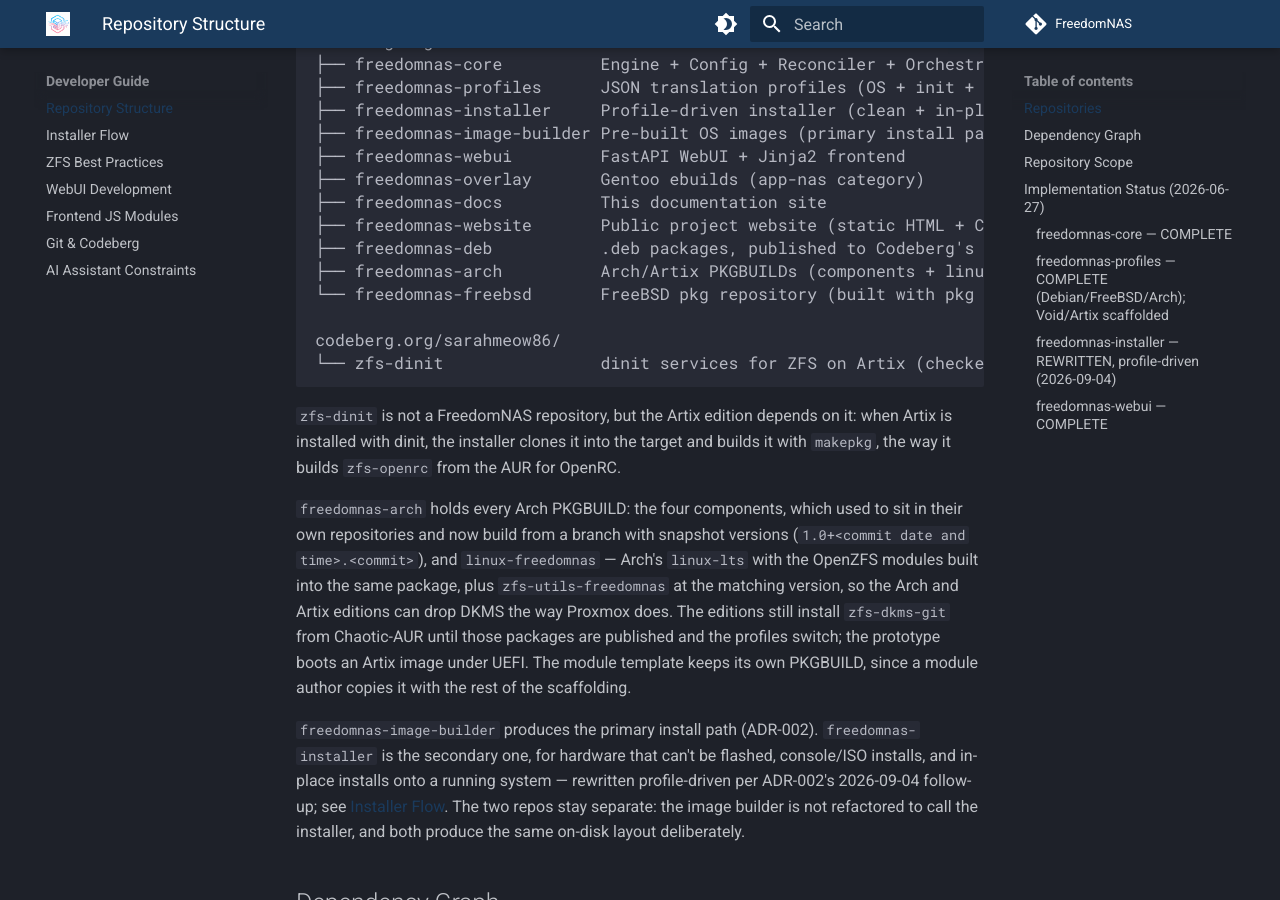
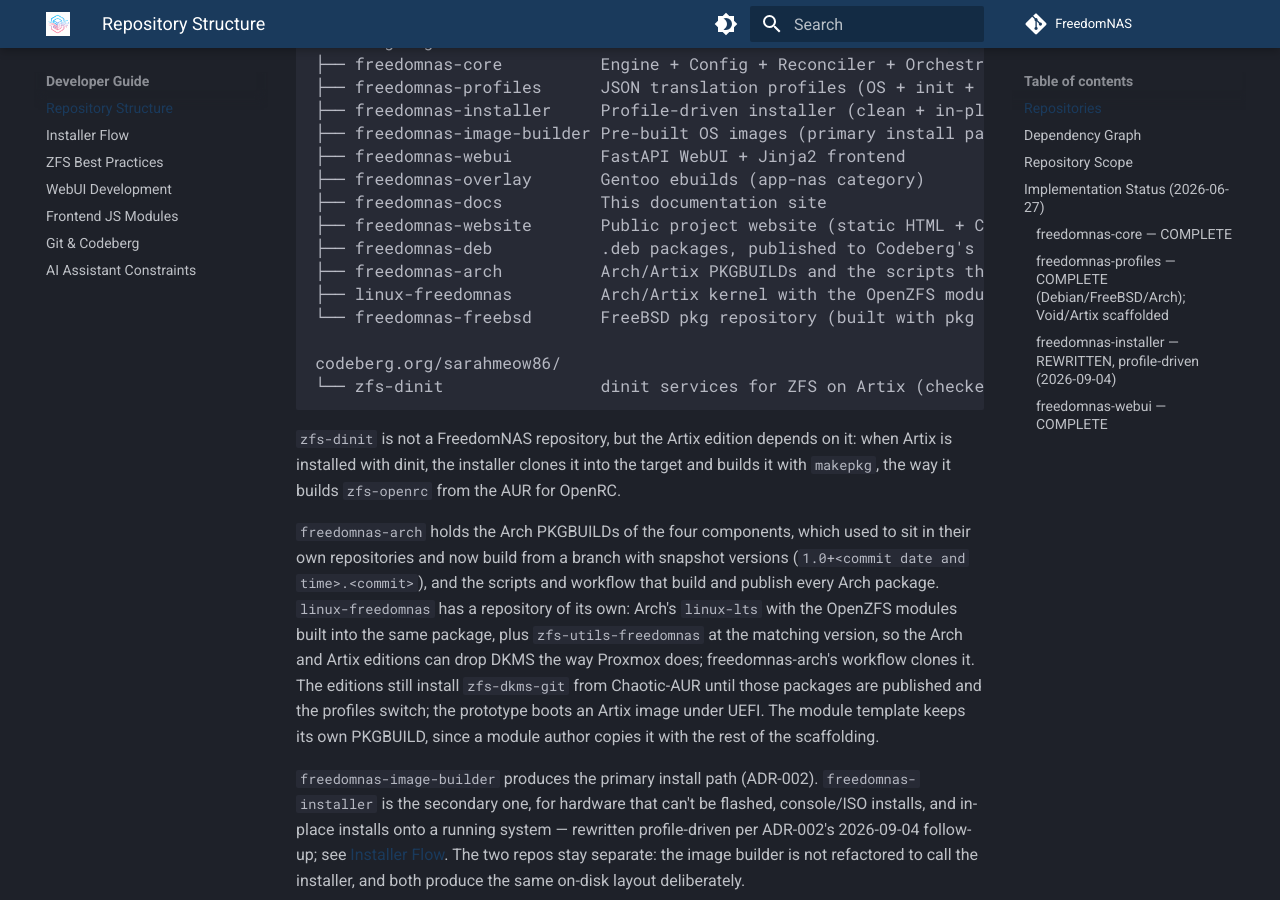
Before and after one commit to FreedomNAS/freedomnas-docs, an MkDocs documentation site: the page built from docs/developer/repositories.md, in a window 1280 px wide and 900 px high, scrolled down 261 px. Built offline with MkDocs 1.6.1 and Material for MkDocs 9.7.7, drawn with Linux system fonts in a browser that asks for light colours.

Commit message:
Document linux-freedomnas as its own repository

```diff
--- a/docs/developer/repositories.md
+++ b/docs/developer/repositories.md
@@ -13,7 +13,8 @@ codeberg.org/FreedomNAS/
 ├── freedomnas-docs          This documentation site
 ├── freedomnas-website       Public project website (static HTML + CSS)
 ├── freedomnas-deb           .deb packages, published to Codeberg's Debian registry by CI
-├── freedomnas-arch          Arch/Artix PKGBUILDs (components + linux-freedomnas), for Codeberg's Arch registry
+├── freedomnas-arch          Arch/Artix PKGBUILDs and the scripts that publish them to Codeberg's Arch registry
+├── linux-freedomnas         Arch/Artix kernel with the OpenZFS modules built in
 └── freedomnas-freebsd       FreeBSD pkg repository (built with pkg create, signed catalogue)
 
 codeberg.org/sarahmeow86/
@@ -25,12 +26,14 @@ it: when Artix is installed with dinit, the installer clones it into the target
 and builds it with `makepkg`, the way it builds `zfs-openrc` from the AUR for
 OpenRC.
 
-`freedomnas-arch` holds every Arch PKGBUILD: the four components, which
+`freedomnas-arch` holds the Arch PKGBUILDs of the four components, which
 used to sit in their own repositories and now build from a branch with
-snapshot versions (`1.0+<commit date and time>.<commit>`), and
-`linux-freedomnas` — Arch's `linux-lts` with the OpenZFS modules built into
-the same package, plus `zfs-utils-freedomnas` at the matching version, so the
-Arch and Artix editions can drop DKMS the way Proxmox does. The editions
+snapshot versions (`1.0+<commit date and time>.<commit>`), and the scripts
+and workflow that build and publish every Arch package. `linux-freedomnas`
+has a repository of its own: Arch's `linux-lts` with the OpenZFS modules
+built into the same package, plus `zfs-utils-freedomnas` at the matching
+version, so the Arch and Artix editions can drop DKMS the way Proxmox does;
+freedomnas-arch's workflow clones it. The editions
 still install `zfs-dkms-git` from Chaotic-AUR until those packages are
 published and the profiles switch; the prototype boots an Artix image under
 UEFI. The module template keeps its own PKGBUILD, since a module author
```
